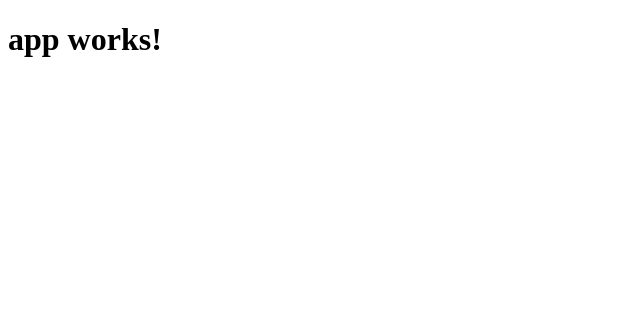
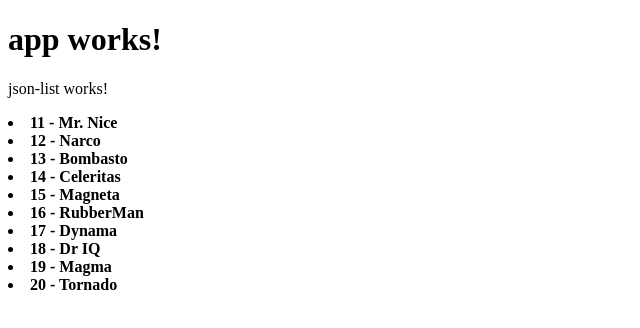
Before and after one commit to smf0627/helio-json-project, an Angular app: page / in a window 1280 px wide. Shown: the top 328 px of the page, without its empty margins (0-640 px from the left). Built offline with nearby package versions, Linux system fonts and the light colour scheme.

Commit message:
Adding List Component

```diff
--- a/src/app/app.component.html
+++ b/src/app/app.component.html
@@ -1,3 +1,4 @@
 <h1>
   {{title}}
 </h1>
+<app-json-list></app-json-list>
--- a/src/app/app.component.ts
+++ b/src/app/app.component.ts
@@ -1,10 +1,12 @@
 import { Component } from '@angular/core';
+
 
 @Component({
   selector: 'app-root',
   templateUrl: './app.component.html',
   styleUrls: ['./app.component.css']
 })
+
 export class AppComponent {
   title = 'app works!';
 }
--- a/src/app/app.module.ts
+++ b/src/app/app.module.ts
@@ -4,10 +4,12 @@ import { FormsModule } from '@angular/forms';
 import { HttpModule } from '@angular/http';
 
 import { AppComponent } from './app.component';
+import { JsonListComponent } from './json-list/json-list.component';
 
 @NgModule({
   declarations: [
-    AppComponent
+    AppComponent,
+    JsonListComponent
   ],
   imports: [
     BrowserModule,
--- /dev/null
+++ b/src/app/json-list/json-list.component.html
@@ -0,0 +1,9 @@
+<p>
+  json-list works!
+</p>
+
+<li *ngFor="let json of jsons">
+  <span (click)="onJsonSelect(json)">
+    <b>{{ json.id }} - {{ json.name }}</b>
+  </span>
+</li>
--- /dev/null
+++ b/src/app/json-list/json-list.component.ts
@@ -0,0 +1,45 @@
+import { Component, OnInit } from '@angular/core';
+
+import { Json } from '../json';
+
+
+const JSONS: Json[] = [
+  { id: 11, name: 'Mr. Nice' },
+  { id: 12, name: 'Narco' },
+  { id: 13, name: 'Bombasto' },
+  { id: 14, name: 'Celeritas' },
+  { id: 15, name: 'Magneta' },
+  { id: 16, name: 'RubberMan' },
+  { id: 17, name: 'Dynama' },
+  { id: 18, name: 'Dr IQ' },
+  { id: 19, name: 'Magma' },
+  { id: 20, name: 'Tornado' }
+];
+
+
+@Component({
+  selector: 'app-json-list',
+  templateUrl: './json-list.component.html',
+  styleUrls: ['./json-list.component.css']
+})
+
+
+
+
+export class JsonListComponent implements OnInit {
+
+  //constructor() { }
+
+  ngOnInit() {
+  }
+
+  title = 'Tour of JSON';
+  jsons = JSONS;
+  selectedJson: Json;
+
+  onJsonSelect(json: Json): void {
+    this.selectedJson = json;
+  }
+
+
+}
--- /dev/null
+++ b/src/app/json.ts
@@ -0,0 +1,4 @@
+export class Json {
+  id: number;
+  name: string;
+}
```
Also changed, not shown: src/app/json-list/json-list.component.css (added), 1 other file (tests, documents, lock files or other folders).
